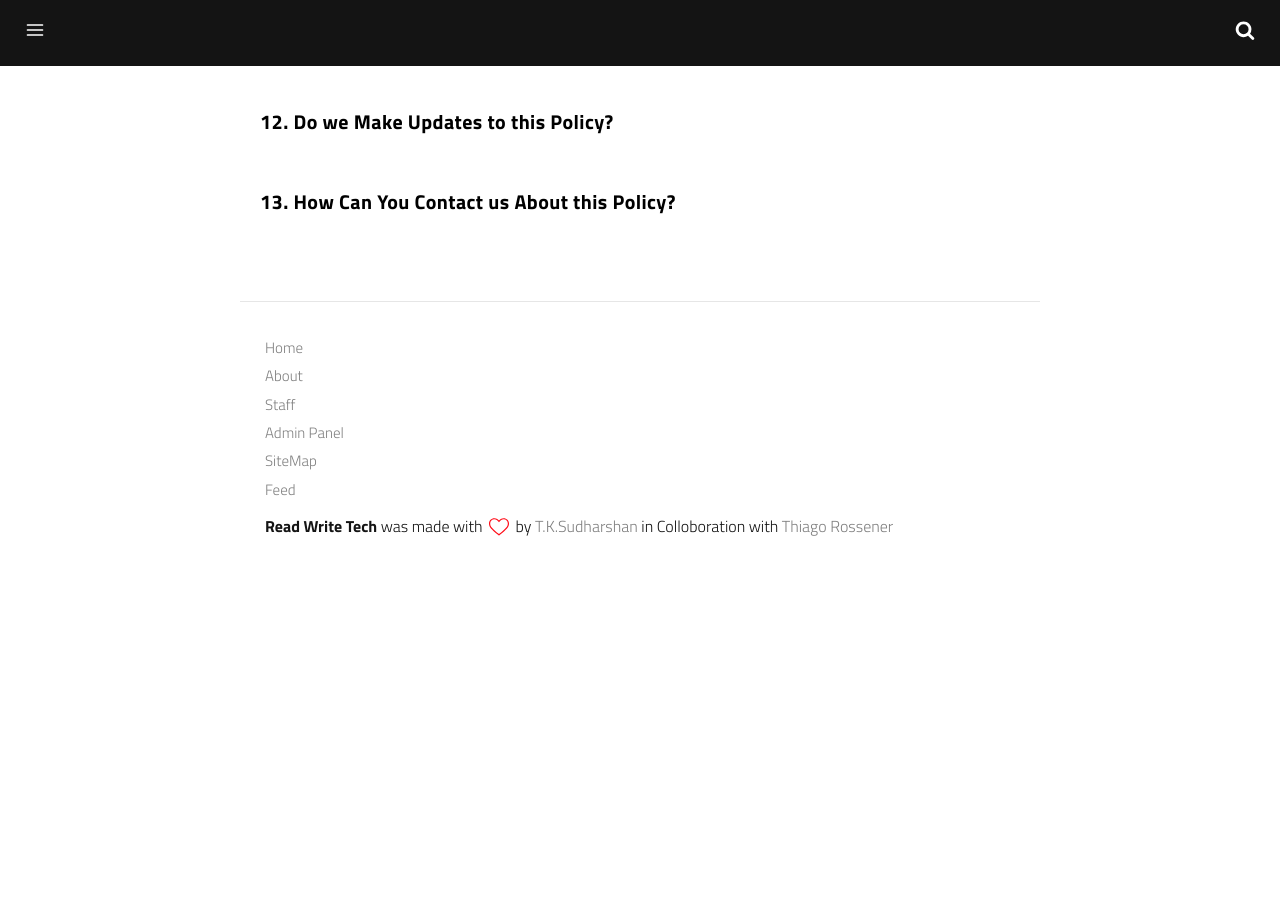
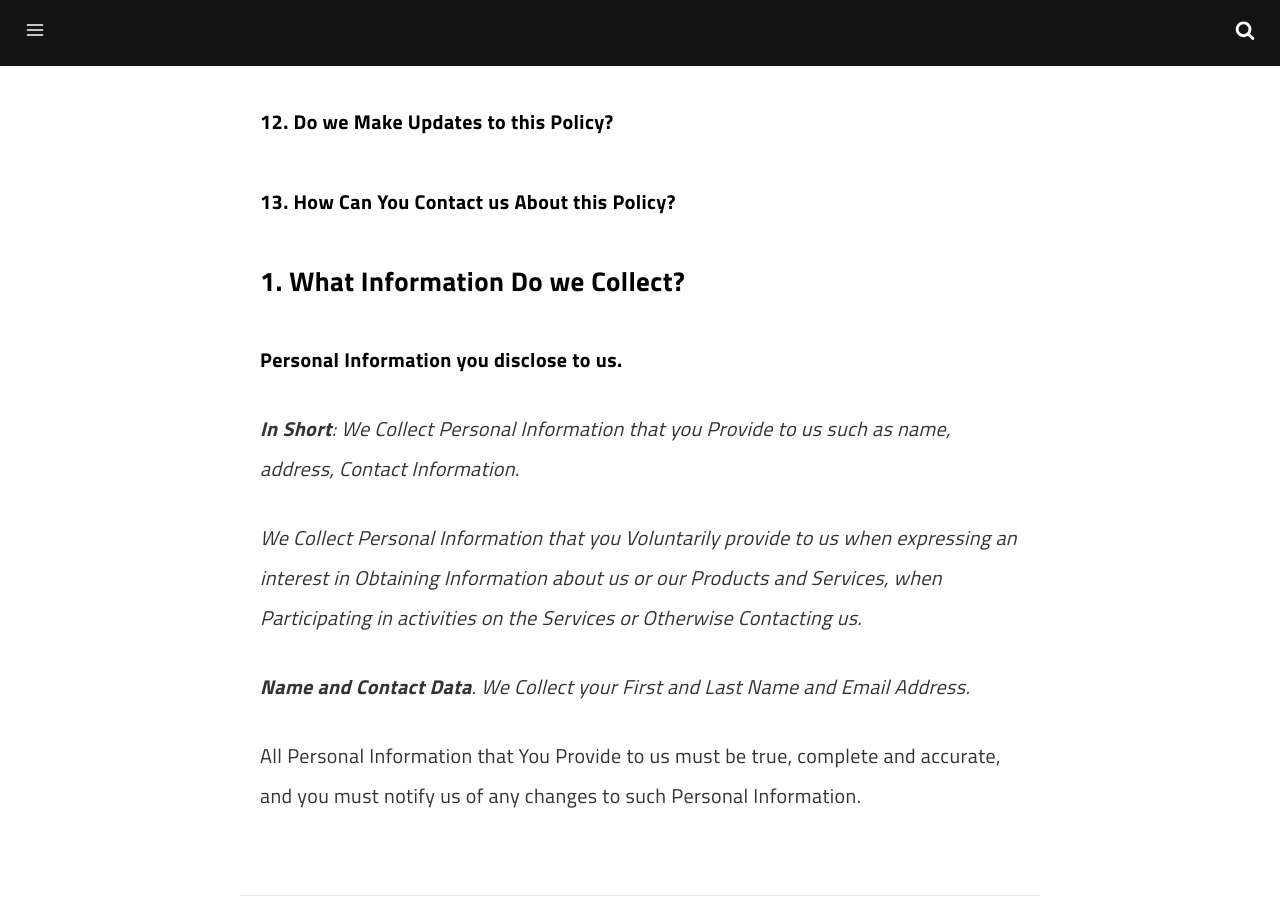
Before and after one commit to tks18/abandoned-read-write-tech, a Jekyll site: the page built from pages/policy.md, in a window 1280 px wide and 900 px high, scrolled down 1992 px. Built offline with Jekyll 4.4.1, drawn with Linux system fonts in a browser that asks for light colours; a script that is not in the unit is left out; before the commit the page ends 2567 px from its top, so only the background shows below that.

Commit message:
Privacy Policy Updation

```diff
--- a/pages/policy.md
+++ b/pages/policy.md
@@ -44,3 +44,17 @@ This Privacy Policy applies to all information collected through our Website (Su
 #### 12. Do we Make Updates to this Policy?
 
 #### 13. How Can You Contact us About this Policy?
+
+
+### 1. What Information Do we Collect?
+
+
+##### Personal Information you disclose to us.
+
+_**In Short**: We Collect Personal Information that you Provide to us such as name, address, Contact Information._
+
+_We Collect Personal Information that you Voluntarily provide to us when expressing an interest in Obtaining Information about us or our Products and Services, when Participating in activities on the Services or Otherwise Contacting us._
+
+_**Name and Contact Data**. We Collect your First and Last Name and Email Address._
+
+All Personal Information that You Provide to us must be true, complete and accurate, and you must notify us of any changes to such Personal Information.
```
